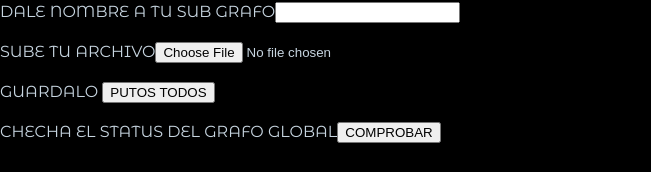
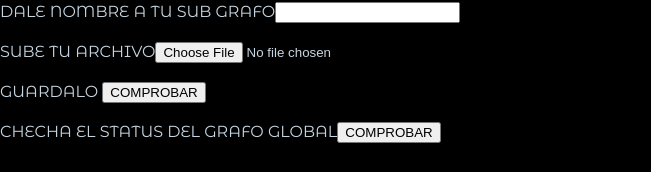
Before and after one commit to Onyxmoises/gabow_front, a Next.js app: page /admin/createGraph in a window 1280 px wide. Shown: the part 108-280 px from the top of the page, without its empty margins (0-651 px from the left). Built offline with nearby package versions, Linux system fonts and the light colour scheme.

Commit message:
nueva act

```diff
--- a/pages/admin/createGraph.jsx
+++ b/pages/admin/createGraph.jsx
@@ -70,7 +70,7 @@ const createSubgraph = () =>{
     <br />
     <br />
     <label>GUARDALO </label>
-    <input type="button" onClick={saveGraph} value="PUTOS TODOS"/>
+    <input type="button" onClick={saveGraph} value="COMPROBAR"/>
     <br />
     <br />
     <label>CHECHA EL STATUS DEL GRAFO GLOBAL</label>
```
